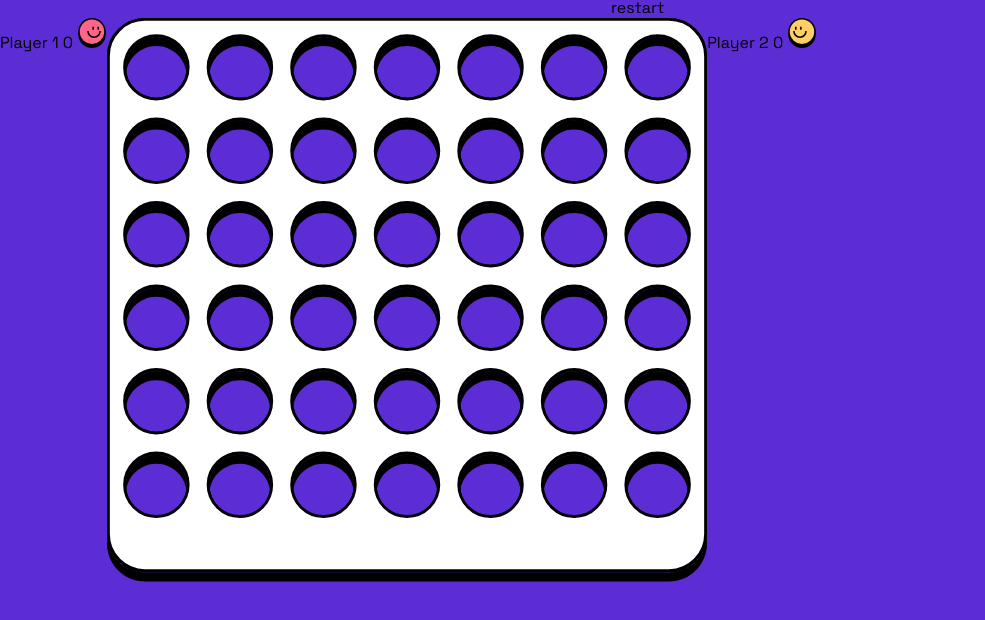
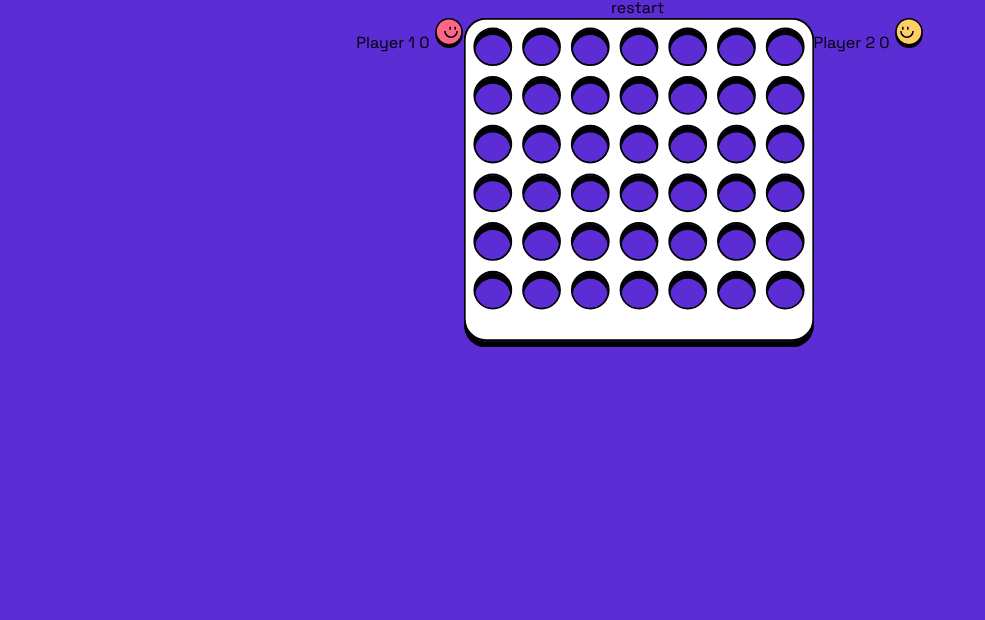
Before and after one commit to nickonyi/Connect-four-game, a website built with webpack: page src/index.html in a window 1280 px wide. Shown: the part 140-760 px from the top of the page, without its empty margins (0-985 px from the left). Built offline with nearby package versions, Linux system fonts and the light colour scheme.

Commit message:
feat: adjust player board container size and center alignment for improved layout

```diff
--- a/src/index.html
+++ b/src/index.html
@@ -122,8 +122,16 @@
           />
         </div>
         <div class="player-board-container">
-             <img class="board-layer board-base " src="./assets/images/board-layer-black-large.svg" alt="">
-             <img class="board-layer board-overlay" src="./assets/images/board-layer-white-large.svg" alt="">
+          <img
+            class="board-layer board-base"
+            src="./assets/images/board-layer-black-large.svg"
+            alt=""
+          />
+          <img
+            class="board-layer board-overlay"
+            src="./assets/images/board-layer-white-large.svg"
+            alt=""
+          />
         </div>
         <div class="player-2">
           <span class="player-name">Player 2</span>
@@ -134,7 +142,7 @@
             class="player-icon"
           />
         </div>
-
+      </div>
     </section>
 
     <!-- Game board end -->
--- a/src/styles/style.css
+++ b/src/styles/style.css
@@ -225,11 +225,12 @@ body {
   width: 100%;
   height: 100%;
   display: flex;
+  justify-content: center;
 }
 
 .player-board-container {
   width: 100%;
-  max-width: 600px;
+  max-width: 350px;
   position: relative;
   height: auto;
   aspect-ratio: 1 / 1;
```
